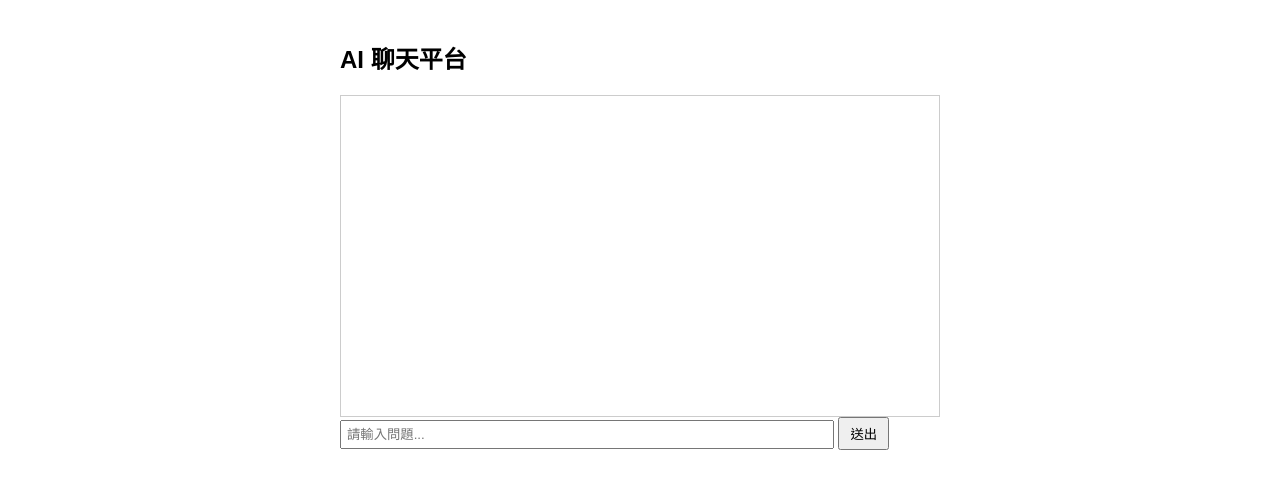
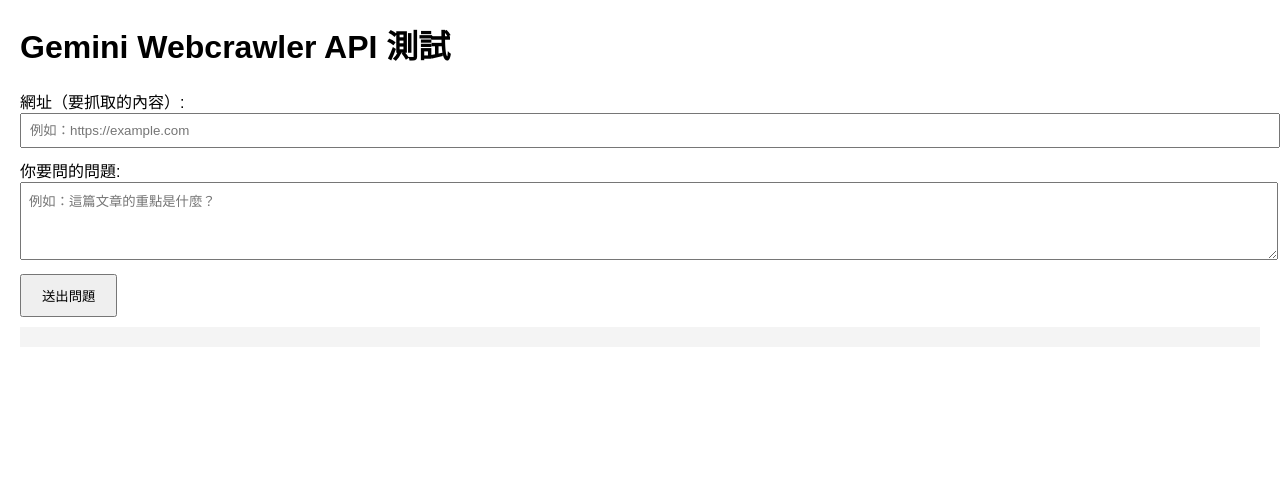
Before and after one commit to Jason-Tsou/AI, a plain HTML site: page index.html in a window 1280 px wide. Drawn offline with Linux system fonts and the light colour scheme.

Commit message:
Update index.html

```diff
--- a/index.html
+++ b/index.html
@@ -1,55 +1,49 @@
 <!DOCTYPE html>
-<html lang="zh-Hant">
+<html lang="en">
 <head>
   <meta charset="UTF-8">
-  <title>AI 聊天平台</title>
+  <title>Gemini Webcrawler Demo</title>
   <style>
-    body { font-family: sans-serif; max-width: 600px; margin: auto; padding: 20px; }
-    #chatBox { border: 1px solid #ccc; padding: 10px; height: 300px; overflow-y: scroll; }
-    #userInput { width: 80%; padding: 5px; }
-    #sendBtn { padding: 5px 10px; }
-    .message { margin: 5px 0; }
-    .user { text-align: right; color: blue; }
-    .ai { text-align: left; color: green; }
+    body { font-family: Arial; margin: 20px; }
+    input, textarea { width: 100%; margin-bottom: 10px; padding: 8px; }
+    button { padding: 10px 20px; }
+    #response { white-space: pre-wrap; background: #f4f4f4; padding: 10px; margin-top: 10px; }
   </style>
 </head>
 <body>
+  <h1>Gemini Webcrawler API 測試</h1>
 
-  <h2>AI 聊天平台</h2>
-  <div id="chatBox"></div>
-  <input type="text" id="userInput" placeholder="請輸入問題..." />
-  <button id="sendBtn">送出</button>
+  <label for="url">網址（要抓取的內容）:</label>
+  <input type="text" id="url" placeholder="例如：https://example.com">
+
+  <label for="question">你要問的問題:</label>
+  <textarea id="question" rows="4" placeholder="例如：這篇文章的重點是什麼？"></textarea>
+
+  <button onclick="askGemini()">送出問題</button>
+
+  <div id="response"></div>
 
   <script>
-    const webhookURL = "https://hook.eu2.make.com/ysxjiyd4s39b4vo2ztchjhyij1aoklyr"; // << 替換成你自己的 webhook URL
+    async function askGemini() {
+      const url = document.getElementById('url').value;
+      const question = document.getElementById('question').value;
+      const responseDiv = document.getElementById('response');
 
-    document.getElementById("sendBtn").addEventListener("click", async () => {
-      const question = document.getElementById("userInput").value;
-      if (!question) return;
+      responseDiv.innerText = "處理中，請稍候...";
 
-      appendMessage("你：" + question, "user");
+      try {
+        const res = await fetch('https://gemini-webcrawler-api.onrender.com/ask', {
+          method: 'POST',
+          headers: { 'Content-Type': 'application/json' },
+          body: JSON.stringify({ url, question })
+        });
 
-      // 傳送到 Make webhook
-      const response = await fetch(webhookURL, {
-        method: "POST",
-        headers: { "Content-Type": "application/json" },
-        body: JSON.stringify({ question: question, user_id: "web-user" })
-      });
-
-      const result = await response.json();
-      appendMessage("AI：" + result.answer, "ai");
-
-      document.getElementById("userInput").value = "";
-    });
-
-    function appendMessage(text, type) {
-      const msg = document.createElement("div");
-      msg.className = `message ${type}`;
-      msg.textContent = text;
-      document.getElementById("chatBox").appendChild(msg);
-      document.getElementById("chatBox").scrollTop = document.getElementById("chatBox").scrollHeight;
+        const data = await res.json();
+        responseDiv.innerText = data.answer || "無回應";
+      } catch (err) {
+        responseDiv.innerText = "發生錯誤：" + err.message;
+      }
     }
   </script>
-
 </body>
 </html>
```
